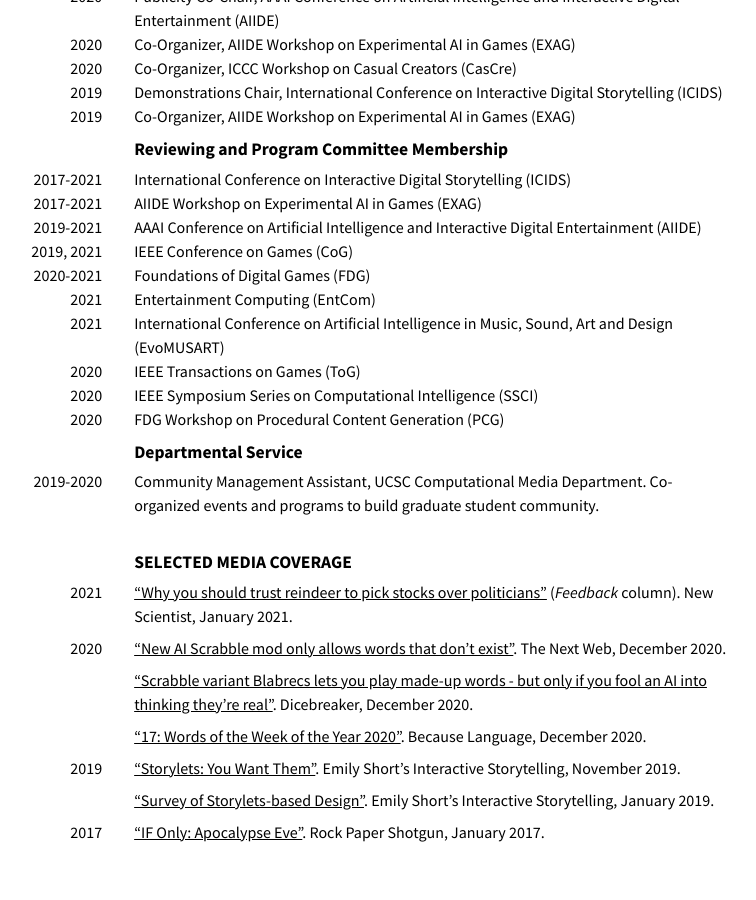
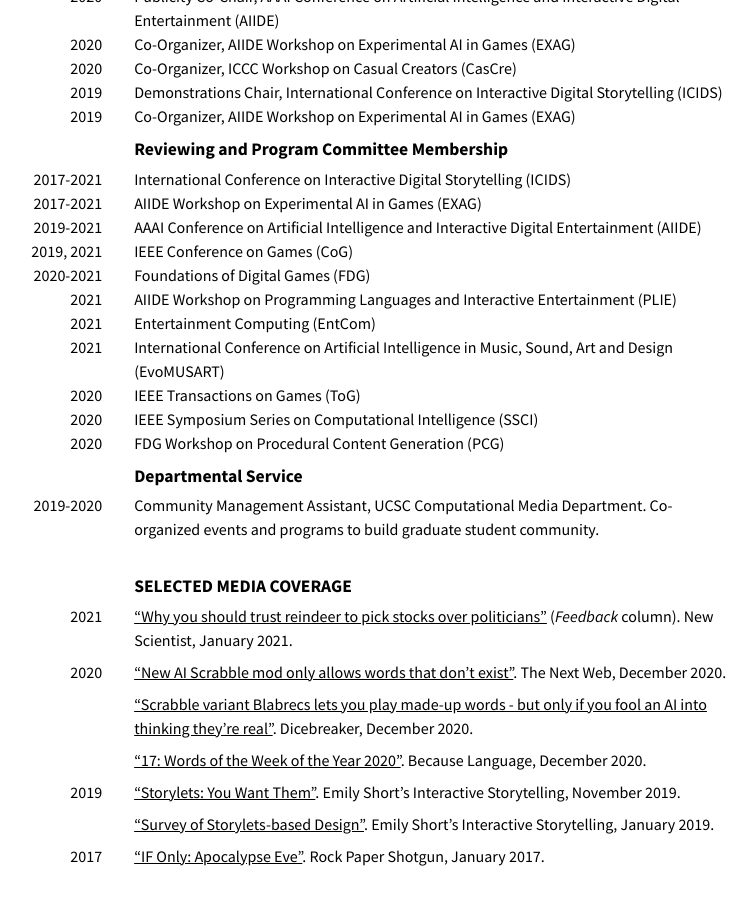
Before and after one commit to mkremins/mkremins.github.io, a Jekyll site: the page built from cv/index.html, in a window 1280 px wide and 900 px high, scrolled down 5205 px. Shown: the whole window, without its empty margins (260-1016 px from the left). Built offline with Jekyll 4.4.1, drawn with Linux system fonts in a browser that asks for light colours; before the commit the page ends 6081 px from its top, so only the background shows below that.

Commit message:
Add PLIE 2021 PC membership to CV

```diff
--- a/cv/index.html
+++ b/cv/index.html
@@ -335,6 +335,10 @@ layout: null
         </div>
         <div class="dated-entry">
           <div class="dated-date">2021</div>
+          <div class="dated-content">AIIDE Workshop on Programming Languages and Interactive Entertainment (PLIE)</div>
+        </div>
+        <div class="dated-entry">
+          <div class="dated-date">2021</div>
           <div class="dated-content">Entertainment Computing (EntCom)</div>
         </div>
         <div class="dated-entry">
```
